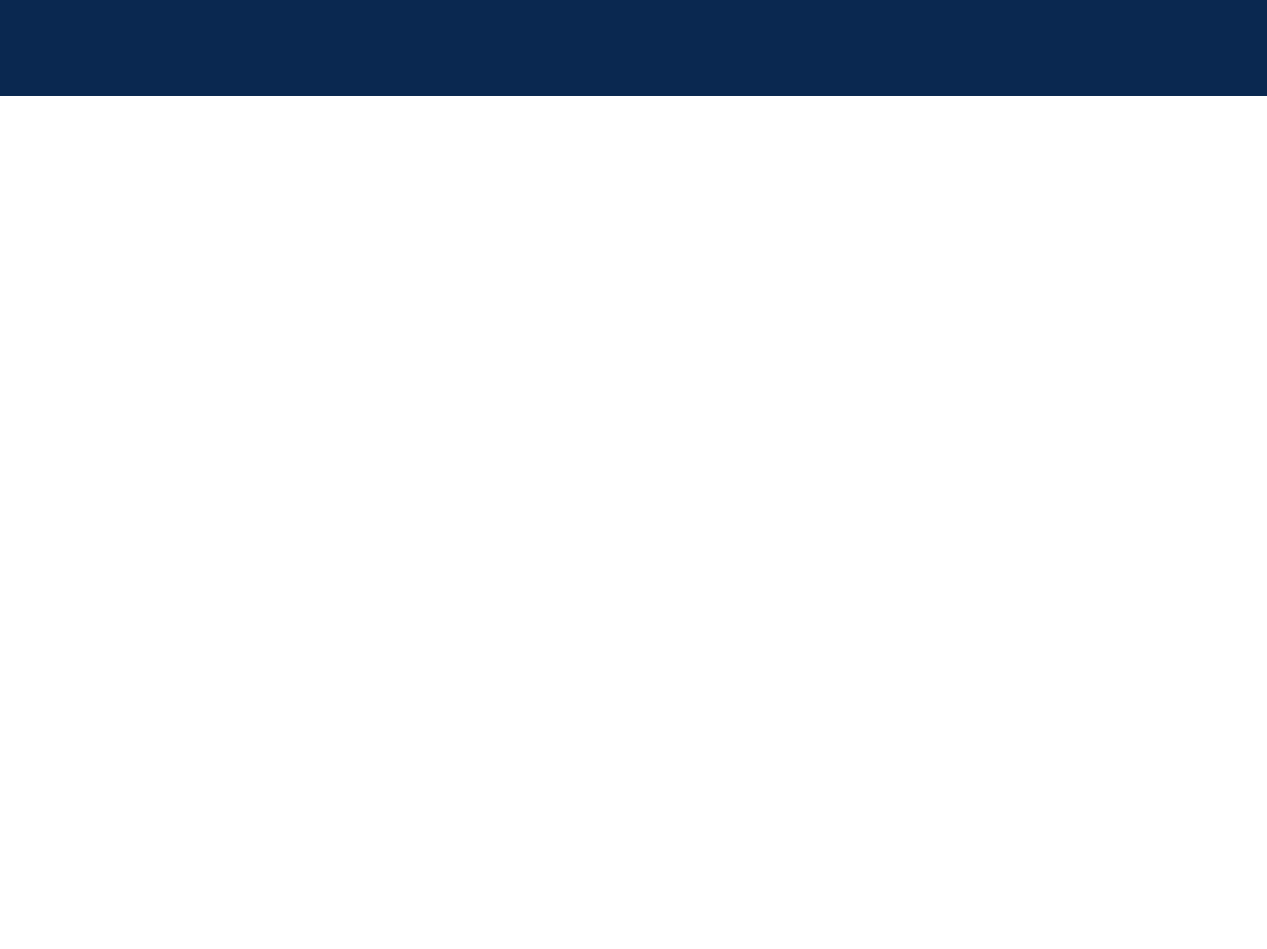
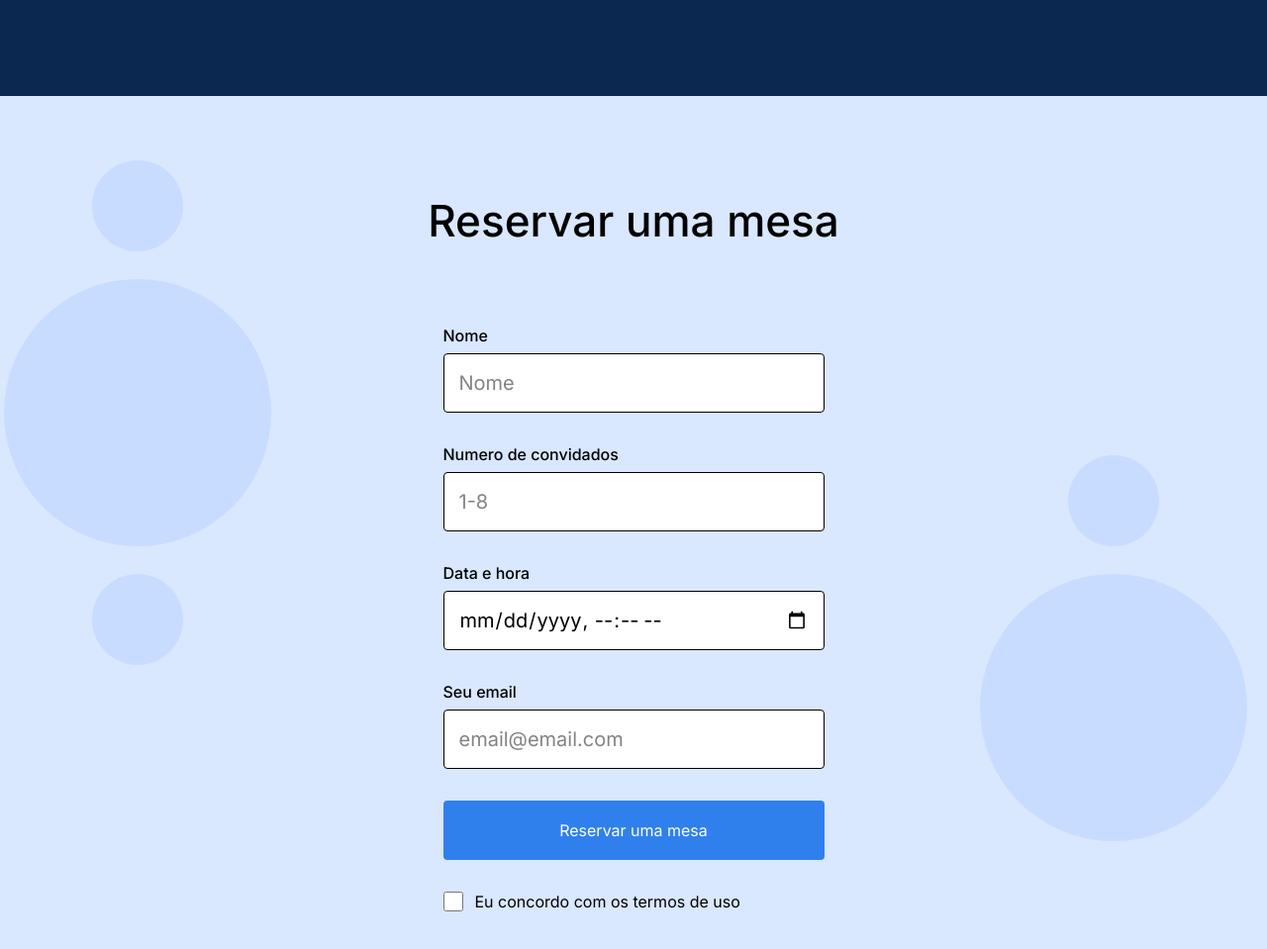
Before and after one commit to leogomess91/web_project_coffeeshop, a plain HTML site: page index.html in a window 1280 px wide. Shown: the part 1499-2458 px from the top of the page at 99% size. Before the commit the page ends 1596 px from the top, so only its background shows below. Drawn offline with Linux system fonts and the light colour scheme.

Commit message:
Codificacao secao reservation

```diff
--- a/index.html
+++ b/index.html
@@ -114,7 +114,61 @@
             </div>
           </div>
         </section>
-        <section class="reservation" id="reservation"></section>
+        <section class="reservation" id="reservation">
+          <h2 class="reservation__title">Reservar uma mesa</h2>
+          <form class="reservation__form form">
+            <fieldset class="form__fieldset">
+              <label class="form__label"
+                >Nome
+                <input
+                  type="text"
+                  class="form__input"
+                  name="name"
+                  placeholder="Nome"
+                  required
+                />
+              </label>
+              <label class="form__label"
+                >Numero de convidados
+                <input
+                  type="number"
+                  class="form__input"
+                  name="number"
+                  placeholder="1-8"
+                  required
+                />
+              </label>
+              <label class="form__label"
+                >Data e hora
+                <input
+                  type="datetime-local"
+                  class="form__input"
+                  name="date"
+                  required
+                />
+              </label>
+              <label class="form__label"
+                >Seu email
+                <input
+                  type="email"
+                  class="form__input"
+                  name="email"
+                  placeholder="email@email.com"
+                  required
+                />
+              </label>
+              <button type="submit" class="form__button">
+                Reservar uma mesa
+              </button>
+              <label class="form__checkbox-label">
+                <input type="checkbox" class="form__checkbox" required />
+                <span class="form__checkbox-text"
+                  >Eu concordo com os termos de uso</span
+                >
+              </label>
+            </fieldset>
+          </form>
+        </section>
       </main>
       <footer class="footer"></footer>
     </div>
--- a/pages/index.css
+++ b/pages/index.css
@@ -171,3 +171,91 @@
   font-size: 20px;
   line-height: 30px;
 }
+
+.reservation {
+  background-color: #d9e7ff;
+  background-image: url(../images/background_reservation.svg);
+  background-repeat: no-repeat;
+  background-position: center;
+  background-size: cover;
+  padding: 100px 0 120px;
+  display: flex;
+  flex-direction: column;
+  align-items: center;
+}
+
+.reservation__title {
+  font-family: "Inter", "Arial", sans-serif;
+  font-weight: 500;
+  font-size: 44px;
+  line-height: 52px;
+  margin: 0 0 80px;
+}
+
+.form {
+  max-width: 385px;
+  width: 100%;
+}
+
+.form__fieldset {
+  border: none;
+  padding: 0;
+  margin: 0;
+  display: flex;
+  flex-direction: column;
+}
+
+.form__label {
+  display: flex;
+  flex-direction: column;
+  gap: 8px;
+  margin-bottom: 32px;
+  font-family: "Inter", "Arial", sans-serif;
+  font-weight: 500;
+  font-size: 16px;
+}
+
+.form__input {
+  box-sizing: border-box;
+  width: 100%;
+  height: 60px;
+  padding: 0 15px;
+  border: 1px solid #000;
+  border-radius: 4px;
+  font-size: 20px;
+}
+
+.form__input::placeholder {
+  color: #838383;
+}
+
+.form__button {
+  background-color: #2f80ed;
+  color: #fff;
+  border: none;
+  border-radius: 4px;
+  height: 60px;
+  font-family: "Inter", "Arial", sans-serif;
+  font-size: 16px;
+  cursor: pointer;
+  transition: opacity 0.3s;
+  margin-bottom: 32px;
+}
+
+.form__button:hover {
+  opacity: 0.7;
+}
+
+.form__checkbox-label {
+  display: flex;
+  align-items: center;
+  gap: 12px;
+  font-size: 16px;
+  cursor: pointer;
+}
+
+.form__checkbox {
+  width: 20px;
+  height: 20px;
+  border-radius: 2px;
+}
```
